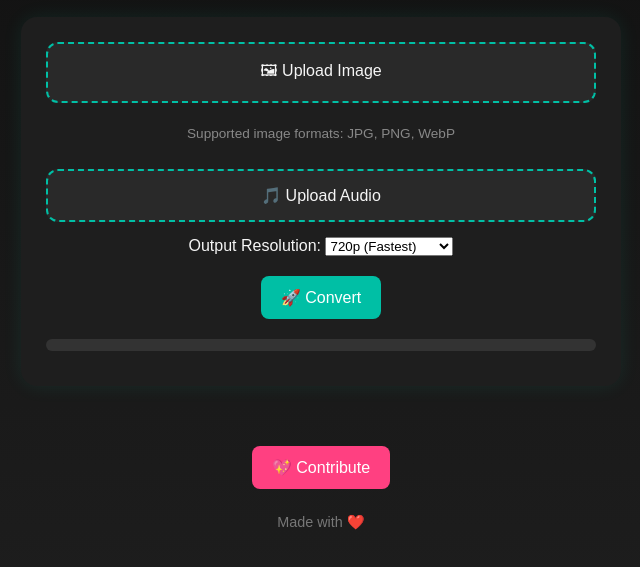
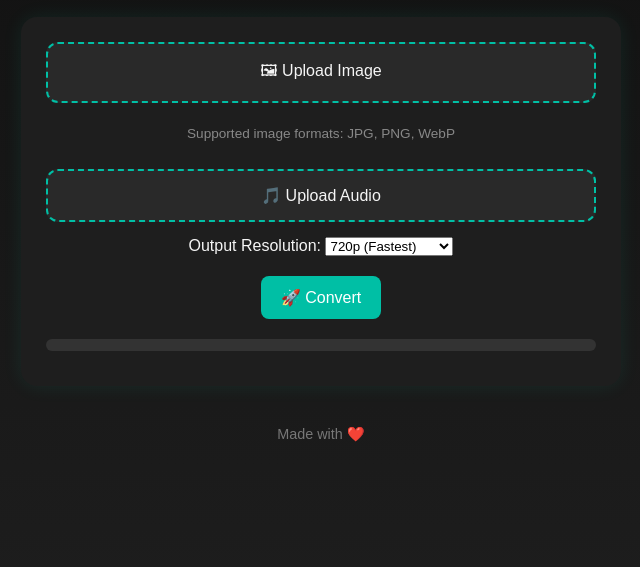
Before and after one commit to yusakukudo/audio2tube, a plain HTML site: page index.html in a window 1280 px wide. Shown: the part 149-716 px from the top of the page, without its empty margins (319-959 px from the left). Drawn offline with Linux system fonts and the light colour scheme.

Commit message:
removing contribute button

```diff
--- a/index.html
+++ b/index.html
@@ -72,7 +72,7 @@
     </div>
 
     <footer>
-      <button id="contribute">💖 Contribute</button>
+      <!-- <button id="contribute">💖 Contribute</button> -->
       <p>Made with ❤️</p>
     </footer>
 
```
